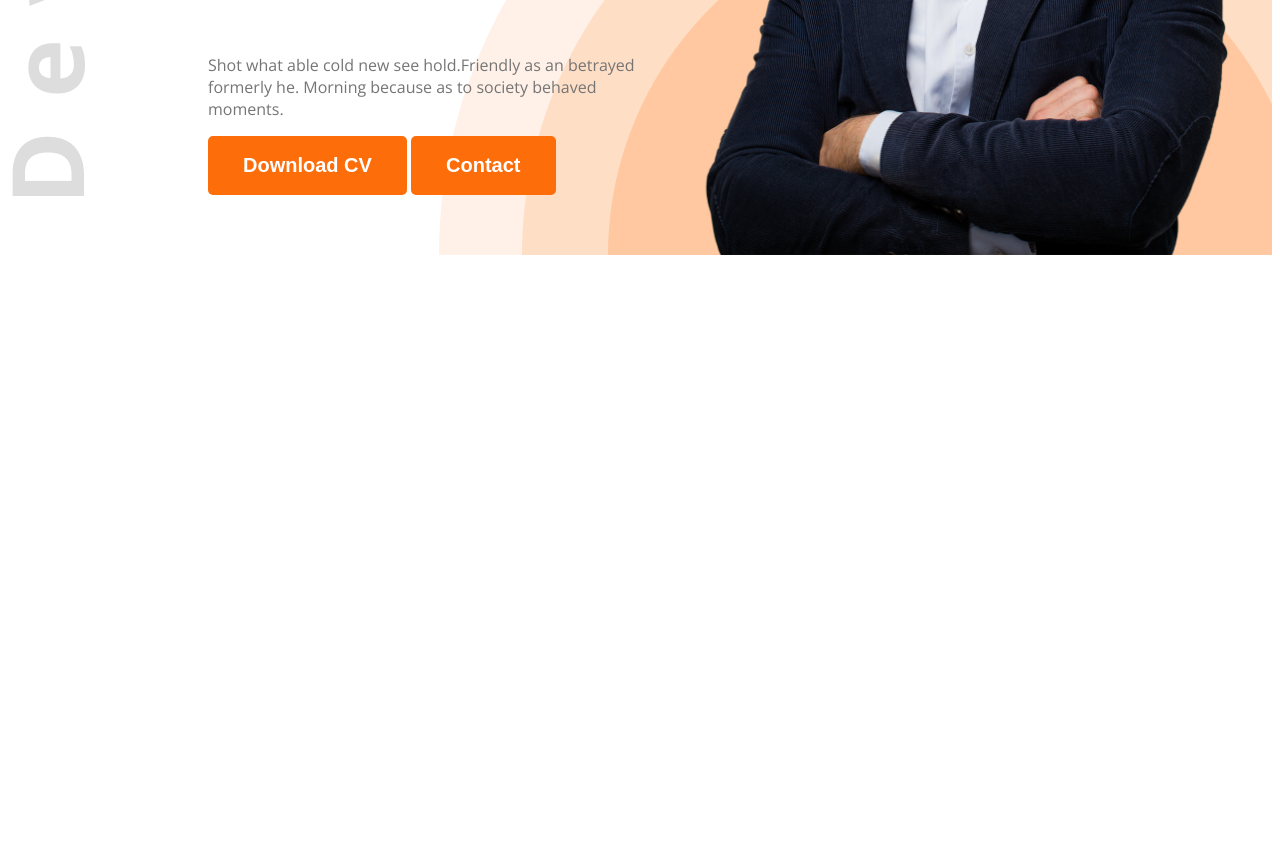
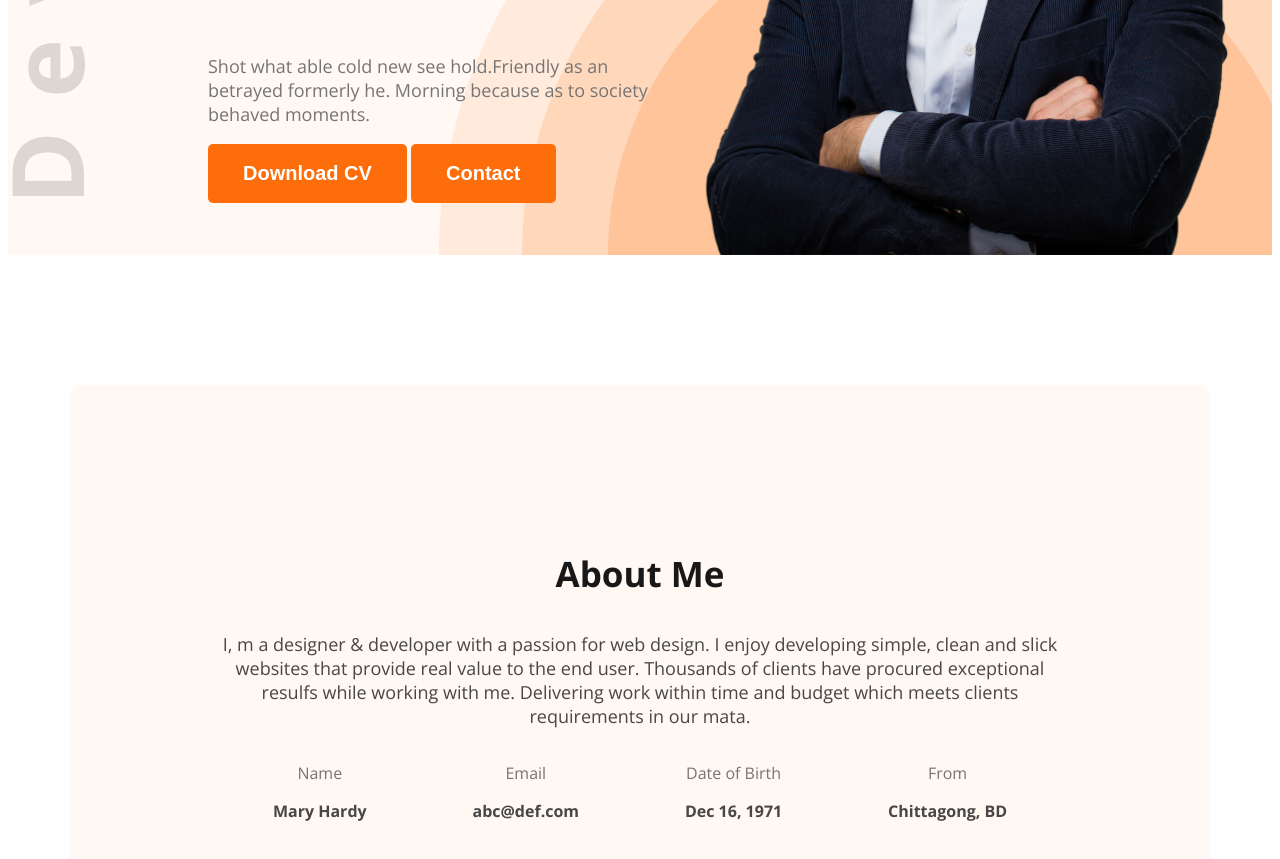
Before and after one commit to muhammad-naimul-hoque/web-dev-portfolio, a plain HTML site: page index.html in a window 1280 px wide. Shown: the part 575-1434 px from the top of the page. Before the commit the page ends 838 px from the top, so only its background shows below. Drawn offline with nearby package versions, Linux system fonts and the light colour scheme.

Commit message:
about me section is added

```diff
--- a/index.html
+++ b/index.html
@@ -13,7 +13,7 @@
 </head>
 
 <body class="open-sans-normal">
-    <header class="header">
+    <header class="header bg-secondary">
         <nav>
             <h3 class="nav-title">Ma<span class="text-primary">r</span>y</h3>
             <ul>
@@ -26,7 +26,7 @@
             <div class="banner-contant">
                 <h4 class="banner-greetings dark-2">Hi, I am</h4>
                 <h1 class="banner-title">Mary Hardy</h1>
-                <p class="banner-descriptions dark-3">Shot what able cold new see hold.Friendly as an betrayed formerly
+                <p class="description dark-3">Shot what able cold new see hold.Friendly as an betrayed formerly
                     he.
                     Morning because as to society behaved moments.</p>
                 <button class="btn-primary">Download CV</button>
@@ -37,6 +37,31 @@
     </header>
 
     <main>
+        <section class="about bg-secondary">
+            <h3 class="section-title dark-1">About Me</h3>
+            <p class="description dark-2">I, m a designer & developer with a passion for web design. I enjoy developing
+                simple, clean and slick websites that provide real value to the end user. Thousands of clients have
+                procured exceptional resulfs while working with me. Delivering work within time and budget which meets
+                clients requirements in our mata.</p>
+            <div class="about-items">
+                <div class="about-item">
+                    <p class="item-title">Name</p>
+                    <p class="item-description">Mary Hardy</p>
+                </div>
+                <div class="about-item">
+                    <p class="item-title">Email</p>
+                    <p class="item-description">abc@def.com</p>
+                </div>
+                <div class="about-item">
+                    <p class="item-title">Date of Birth</p>
+                    <p class="item-description">Dec 16, 1971</p>
+                </div>
+                <div class="about-item">
+                    <p class="item-title">From</p>
+                    <p class="item-description">Chittagong, BD</p>
+                </div>
+            </div>
+        </section>
 
     </main>
 
--- a/styles/portfolio.css
+++ b/styles/portfolio.css
@@ -10,10 +10,17 @@
 
 /* shared styles */
 
+.bg-secondary {
+    background-color: #FFF8F3;
+}
+
 .text-primary {
     color: #FD6E0A;
 }
 
+.dark-1{
+    color: #181818;
+}
 .dark-2 {
     color: #474747;
 }
@@ -32,6 +39,14 @@
     border-radius: 5px;
 }
 
+.section-title {
+    font-size: 35px;
+    font-weight: bold;
+}
+
+.description {
+    font-size: 18px;
+}
 /* header styles */
 
 .header {
@@ -88,10 +103,38 @@ nav li a {
     font-weight: bold;
 }
 
-.banner-description {
+/*.banner-description {
     font-size: 18 px;
 }
-
+*/
 .banner-profile-pic {
     width: 580px;
 }
+
+/* main styles */
+main{
+    max-width: 1140px;
+    margin: 0 auto;
+}
+/* about styles */
+
+.about {
+    border-radius: 10px;
+    padding: 130px 150px;
+    margin-top: 130px;
+    text-align: center;
+}
+
+.about-items{
+    display: flex;
+    justify-content: space-around;
+}
+
+.item-title {
+    color: #757575;
+}
+
+.item-description {
+    color: #474747;
+    font-weight: bold;
+}
```
